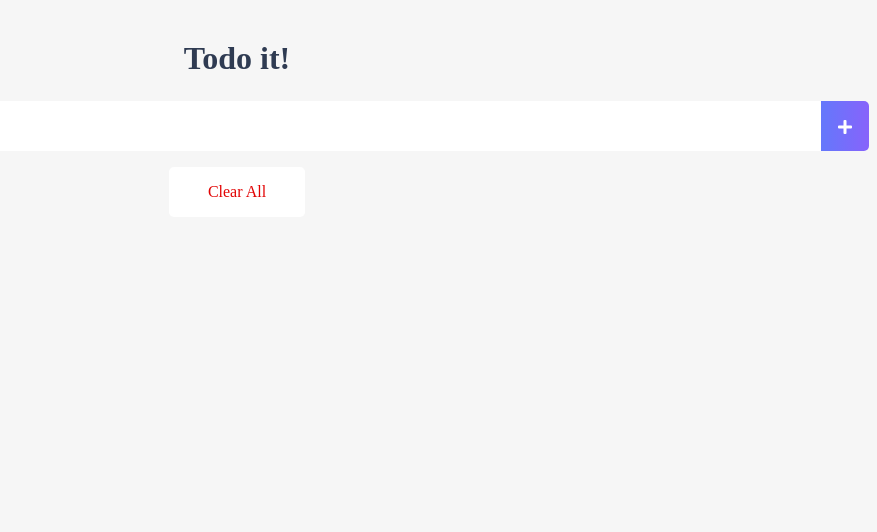
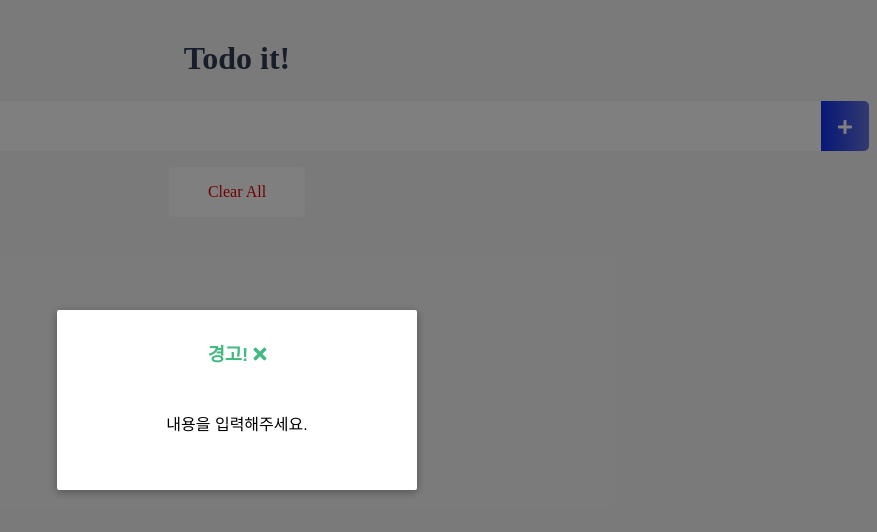
Before and after one commit to imcodding/vue-todo-list, a Vue app in the folder todo-list/: page / in a window 1280 px wide. Both pictures are taken after a click on the element 1248 px from the left and 126 px from the top of the page. Shown: the top 532 px of the page, without its empty margins (403-1280 px from the left). Built offline with nearby package versions, Linux system fonts and the light colour scheme.

Commit message:
사용자 경험 개선
- transition
- cusor pointer
- 경고 팝업

```diff
--- a/todo-list/src/components/TodoFooter.vue
+++ b/todo-list/src/components/TodoFooter.vue
@@ -26,5 +26,6 @@
 .clearAllBtn {
   color: #e20303;
   display: block;
+  cursor: pointer;
 }
 </style>
--- a/todo-list/src/components/TodoInput.vue
+++ b/todo-list/src/components/TodoInput.vue
@@ -4,14 +4,33 @@
     <span class="addContainer" v-on:click="addTodo">
       <i class="fas fa-plus addBtn"/>
     </span>
+
+    <modal v-if="showModal" @close="showModal = false">
+        <!--
+      you can use custom content here to overwrite
+      default content
+    -->
+      <template v-slot:header>
+        <h3>
+          경고!
+          <i class="closeModalBtn fas fa-times" @click="showModal = false"></i>
+        </h3>
+      </template>
+      <template v-slot:body>
+        <div>내용을 입력해주세요.</div>
+      </template>
+    </modal>
   </div>
 </template>
 
 <script>
+import Modal from './common/ModalAlert.vue';
+
 export default {
   data: function() {
     return {
-      newTodoItem: ''
+      newTodoItem: '',
+      showModal: false
     }
   },
   methods: {
@@ -19,11 +38,16 @@
       if(this.newTodoItem != '') {
         this.$emit('addTodoItem', this.newTodoItem);
         this.clearInput();
+      } else {
+        this.showModal = !this.showModal;
       }
     },
     clearInput: function() {
       this.newTodoItem = ''
     }
+  },
+  components: {
+    Modal: Modal
   }
 }
 </script>
@@ -45,13 +69,17 @@
 }
 .addContainer {
   float: right;
-  background: linear-gradient(to right, #6478FB, #8763FB);
+  background: linear-gradient(to right, #0e30f0, hsl(234, 66%, 64%));
   display: block;
   width: 3rem;
   border-radius: 0 5px 5px 0;
+  cursor: pointer;
 }
 .addBtn {
   color: white;
   vertical-align: middle;
 }
+.closeModalBtn {
+  color: #42b983
+}
 </style>
--- a/todo-list/src/components/TodoList.vue
+++ b/todo-list/src/components/TodoList.vue
@@ -1,6 +1,6 @@
 <template>
   <div>
-    <ul>
+    <transition-group name="list" tag="ul">
       <li v-for="(todoItem, index) in propsdata" v-bind:key="todoItem" class="shadow">
         <i class="checkBtn fas fa-check"
           v-bind:class="{checkBtnCompleted: todoItem.completed}"
@@ -11,7 +11,7 @@
           <i class="fas fa-trash-alt"></i>
         </span>
       </li>
-    </ul>
+    </transition-group>
   </div>
 </template>
 
@@ -50,6 +50,7 @@
   line-height: 50px;
   color: #62acde;
   margin-right: 5px;
+  cursor: pointer;
 }
 .checkBtnCompleted {
   color: #b3adad;
@@ -60,6 +61,16 @@
 }
 .removeBtn {
   margin-left: auto;
-  color: #de4343
+  color: #de4343;
+  cursor: pointer;
+}
+
+/* 리스트 아이템 트렌지션 효과 */
+.list-enter-active, .list-leave-active {
+  transition: all 1s;
+}
+.list-enter-from, .list-leave-to {
+  opacity: 0;
+  transform: translateY(30px);
 }
 </style>
--- /dev/null
+++ b/todo-list/src/components/common/ModalAlert.vue
@@ -0,0 +1,95 @@
+<template>
+  <transition name="modal">
+    <div class="modal-mask">
+      <div class="modal-wrapper">
+        <div class="modal-container">
+
+          <div class="modal-header">
+            <slot name="header">
+              default header
+            </slot>
+          </div>
+
+          <div class="modal-body">
+            <slot name="body">
+              default body
+            </slot>
+          </div>
+        </div>
+      </div>
+    </div>
+  </transition>
+</template>
+
+<script>
+export default {
+
+}
+</script>
+
+<style>
+.modal-mask {
+  position: fixed;
+  z-index: 9998;
+  top: 0;
+  left: 0;
+  width: 100%;
+  height: 100%;
+  background-color: rgba(0, 0, 0, 0.5);
+  display: table;
+  transition: opacity 0.3s ease;
+}
+
+.modal-wrapper {
+  display: table-cell;
+  vertical-align: middle;
+}
+
+.modal-container {
+  width: 300px;
+  margin: 0px auto;
+  padding: 20px 30px;
+  background-color: #fff;
+  border-radius: 2px;
+  box-shadow: 0 2px 8px rgba(0, 0, 0, 0.33);
+  transition: all 0.3s ease;
+  font-family: Helvetica, Arial, sans-serif;
+}
+
+.modal-header h3 {
+  margin-top: 0;
+  color: #42b983;
+}
+
+.modal-body {
+  margin: 20px 0;
+}
+
+.modal-default-button {
+  float: right;
+}
+
+/*
+ * The following styles are auto-applied to elements with
+ * transition="modal" when their visibility is toggled
+ * by Vue.js.
+ *
+ * You can easily play with the modal transition by editing
+ * these styles.
+ */
+
+.modal-enter {
+  opacity: 0;
+}
+
+.modal-leave-active {
+  opacity: 0;
+}
+
+.modal-enter .modal-container,
+.modal-leave-active .modal-container {
+  -webkit-transform: scale(1.1);
+  transform: scale(1.1);
+}
+
+</style>
```
